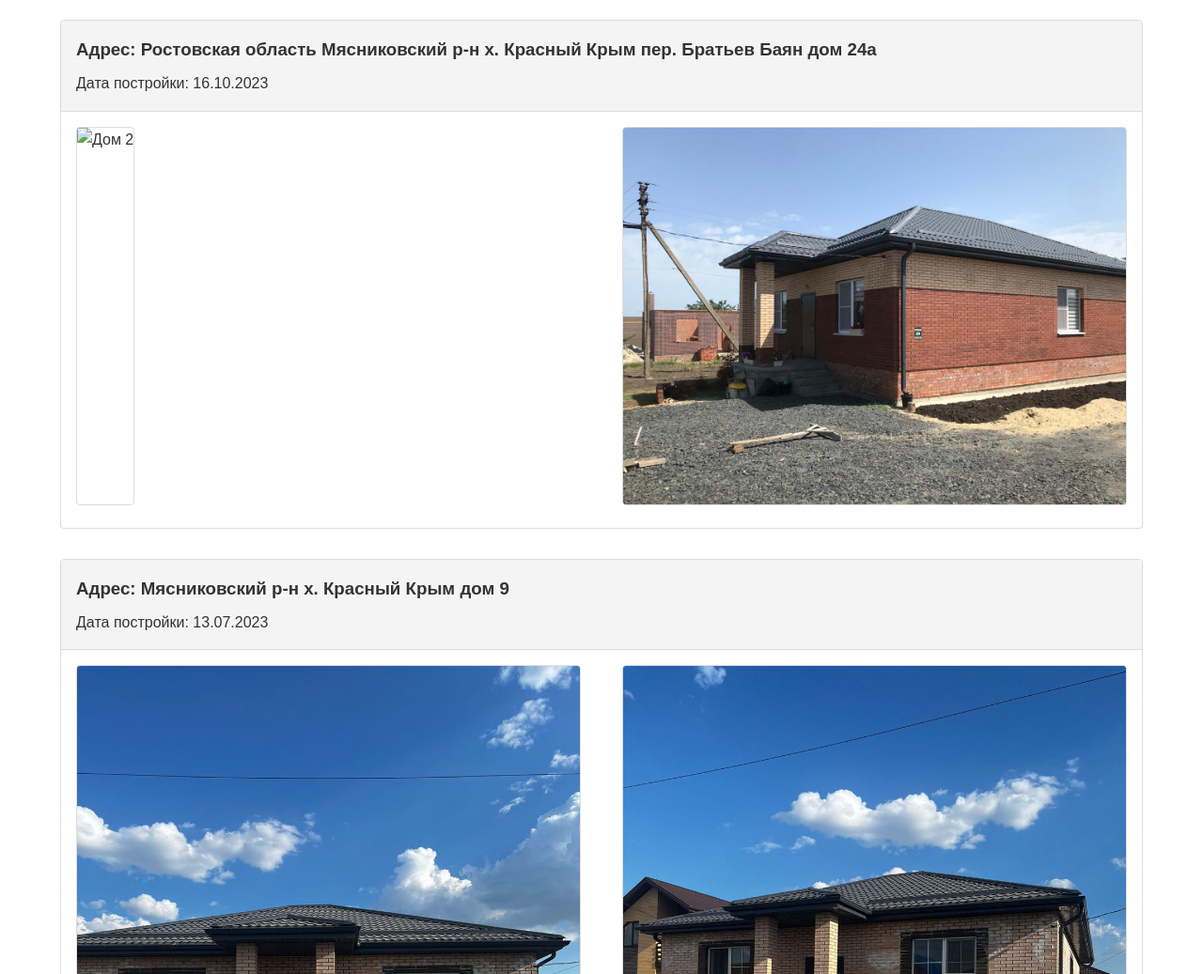
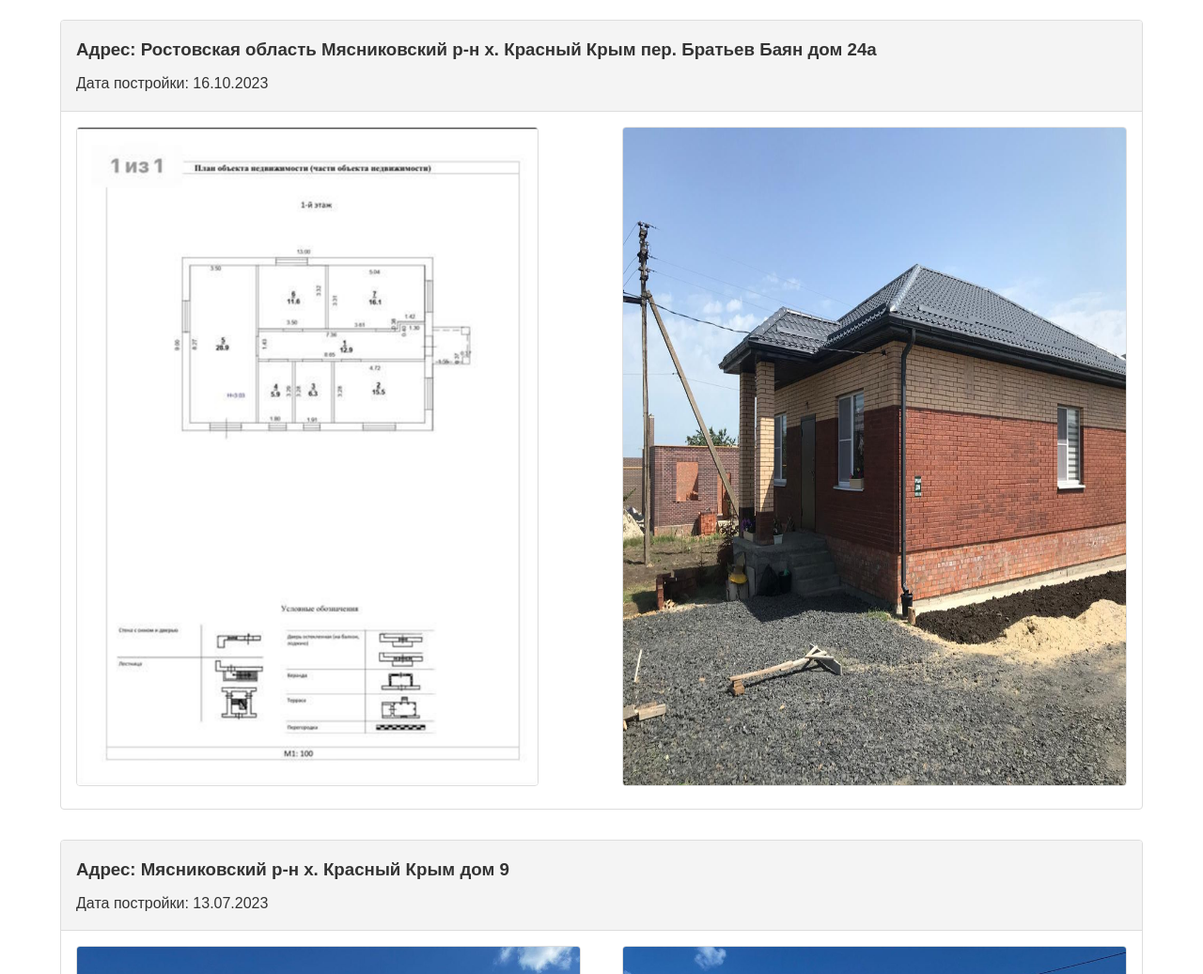
Before and after one commit to AlexChampi/ostanko-stroy, a plain HTML site: page index.html in a window 1280 px wide. Shown: the part 4440-5477 px from the top of the page at 94% size. Drawn offline with Linux system fonts and the light colour scheme.

Commit message:
Add files via upload

```diff
--- a/index.html
+++ b/index.html
@@ -85,7 +85,7 @@
             </div>
             <div class="card-body">
                 <div class="photos">
-                    <img src="assets/img/6_2.jpg" alt="Дом 2">
+                    <img src="assets/img/6_2.png" alt="Дом 2">
                     <img src="assets/img/6_1.jpg" alt="Планировка 2">
                 </div>
             </div>
```
